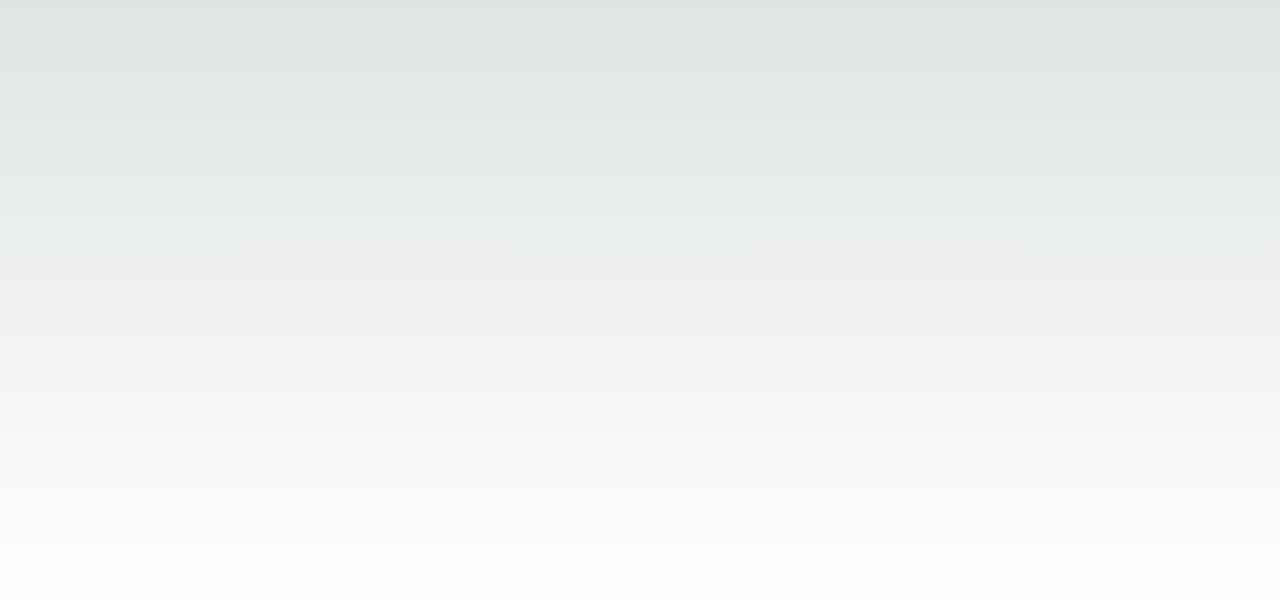
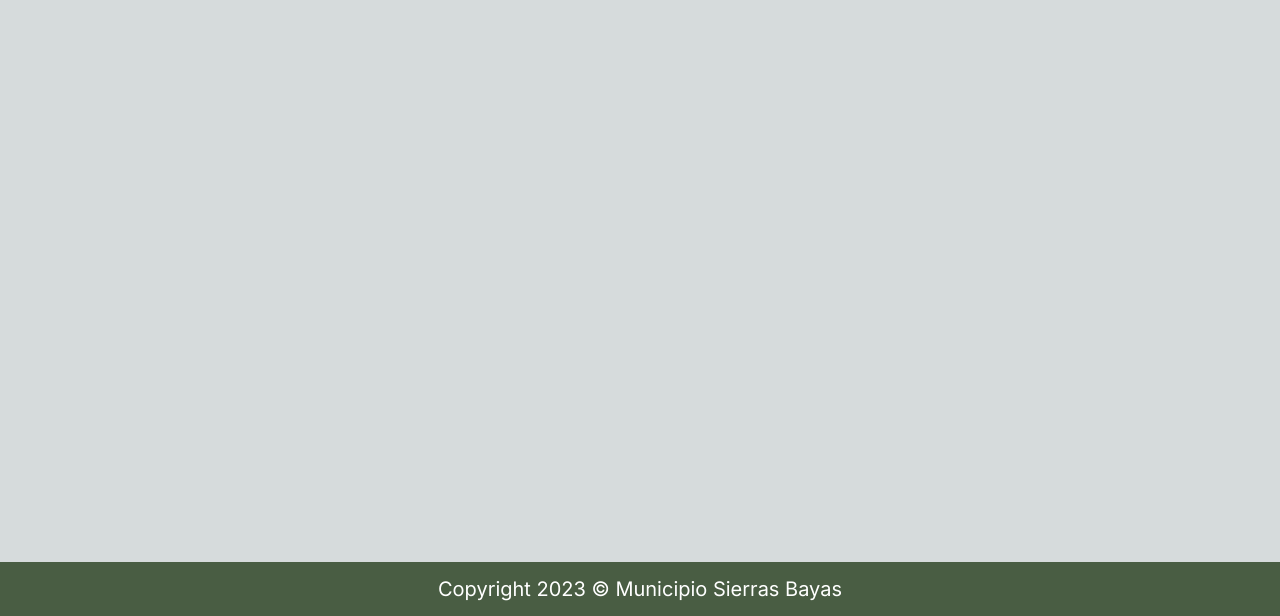
Before and after one commit to AyelenPorqueres/empleos, a Next.js app: page / in a window 1280 px wide. Shown: the part 184-800 px from the top of the page. Built offline with nearby package versions, Linux system fonts and the light colour scheme.

Commit message:
Creacion footer

```diff
--- /dev/null
+++ b/src/app/componentes/footer/footer.css
@@ -0,0 +1,12 @@
+footer {
+    background-color: #495D43;
+    text-align: center;
+    position: absolute;
+    bottom: 0;
+    width: 100%;
+    height: auto;
+    font-family: 'Inter', sans-serif;
+    color: white;
+    font-size: 20px;
+    padding: 15px;
+}
--- /dev/null
+++ b/src/app/componentes/footer/footer.tsx
@@ -0,0 +1,10 @@
+import './footer.css'
+
+export const Footer = () => {
+
+  return (
+    <footer>
+        Copyright 2023 © Municipio Sierras Bayas
+    </footer>
+  );
+}
--- a/src/app/page.tsx
+++ b/src/app/page.tsx
@@ -1,10 +1,12 @@
-import Image from 'next/image'
-import styles from './page.module.css'
+import { Footer } from "./componentes/footer/footer"
 
 export default function Home() {
   return (
-    <main className={styles.main}>
+    <>
+    <main>
+    </main>
 
-    </main>
+    <Footer></Footer>
+    </>
   )
 }
```
